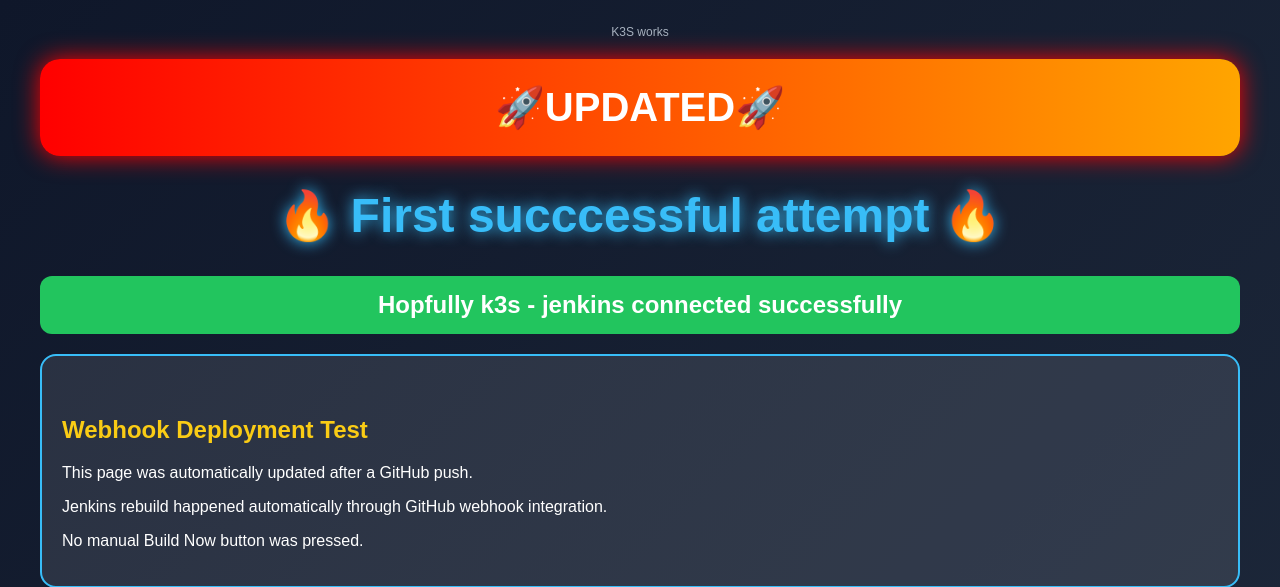
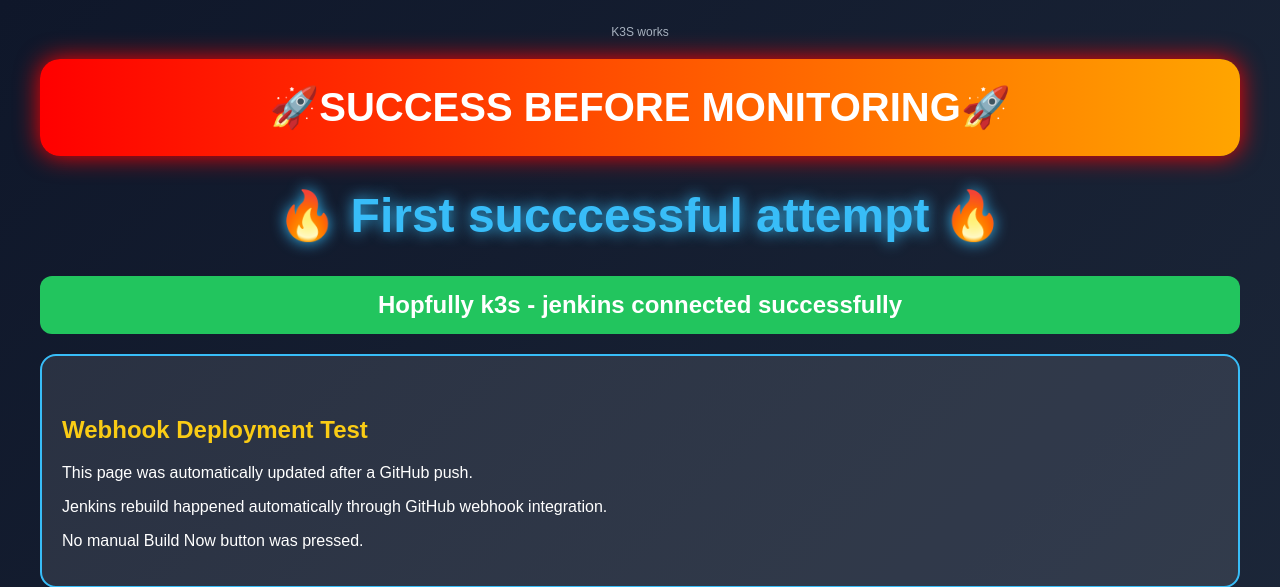
Before and after one commit to TassneemAmer/flask-notes-docker, a Flask app: page / in a window 1280 px wide. Shown: the top 587 px of the page. Run offline with Flask 3, Linux system fonts and the light colour scheme; data that the repository does not hold is empty.

Commit message:
Modify index.html for Flask Notes App updates
Updated the HTML content and styles for the Flask Notes App, including changes to headings and button text.

```diff
--- a/app/templates/index.html
+++ b/app/templates/index.html
@@ -105,7 +105,7 @@
     margin-bottom: 30px;
     box-shadow: 0 0 25px red;
 ">
-    🚀UPDATED🚀
+    🚀SUCCESS BEFORE MONITORING🚀
 </div>
 
 <h1>🔥 First succcessful attempt 🔥</h1>
```
